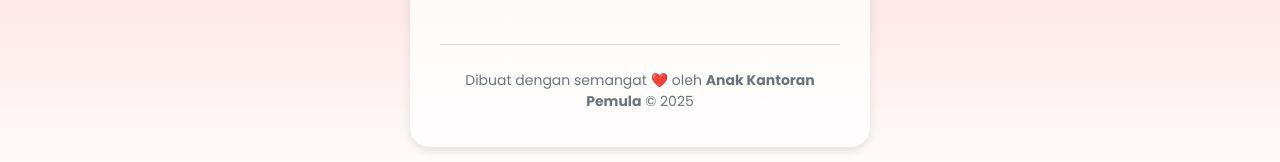
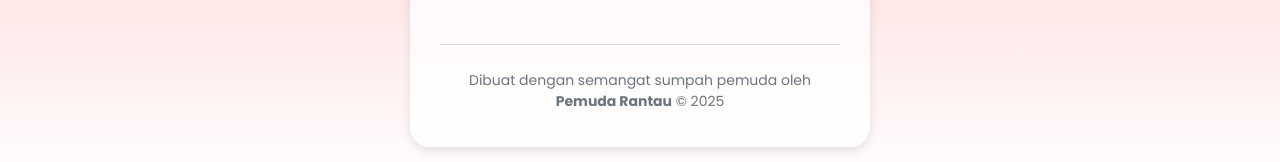
Before and after one commit to adidimasf/sumpahpemuda, a plain HTML site: page index.html in a window 1280 px wide. Shown: the part 1426-1588 px from the top of the page. Drawn offline with nearby package versions, Linux system fonts and the light colour scheme.

Commit message:
Update index.html

```diff
--- a/index.html
+++ b/index.html
@@ -91,7 +91,7 @@
     </div>
 
     <footer class="main-footer">
-      <p>Dibuat dengan semangat <span style="color: #e60000;">❤️</span> oleh <strong>Anak Kantoran Pemula</strong> &copy; 2025</p>
+      <p>Dibuat dengan semangat sumpah pemuda oleh <strong>Pemuda Rantau</strong> &copy; 2025</p>
     </footer>
 
   </div> <div id="loader" class="loader-overlay" style="display: none;">
@@ -104,4 +104,5 @@
   <script src="https://www.gstatic.com/firebasejs/8.10.1/firebase-firestore.js"></script>
   <script src="script.js"></script>
 </body>
+
 </html>
```
